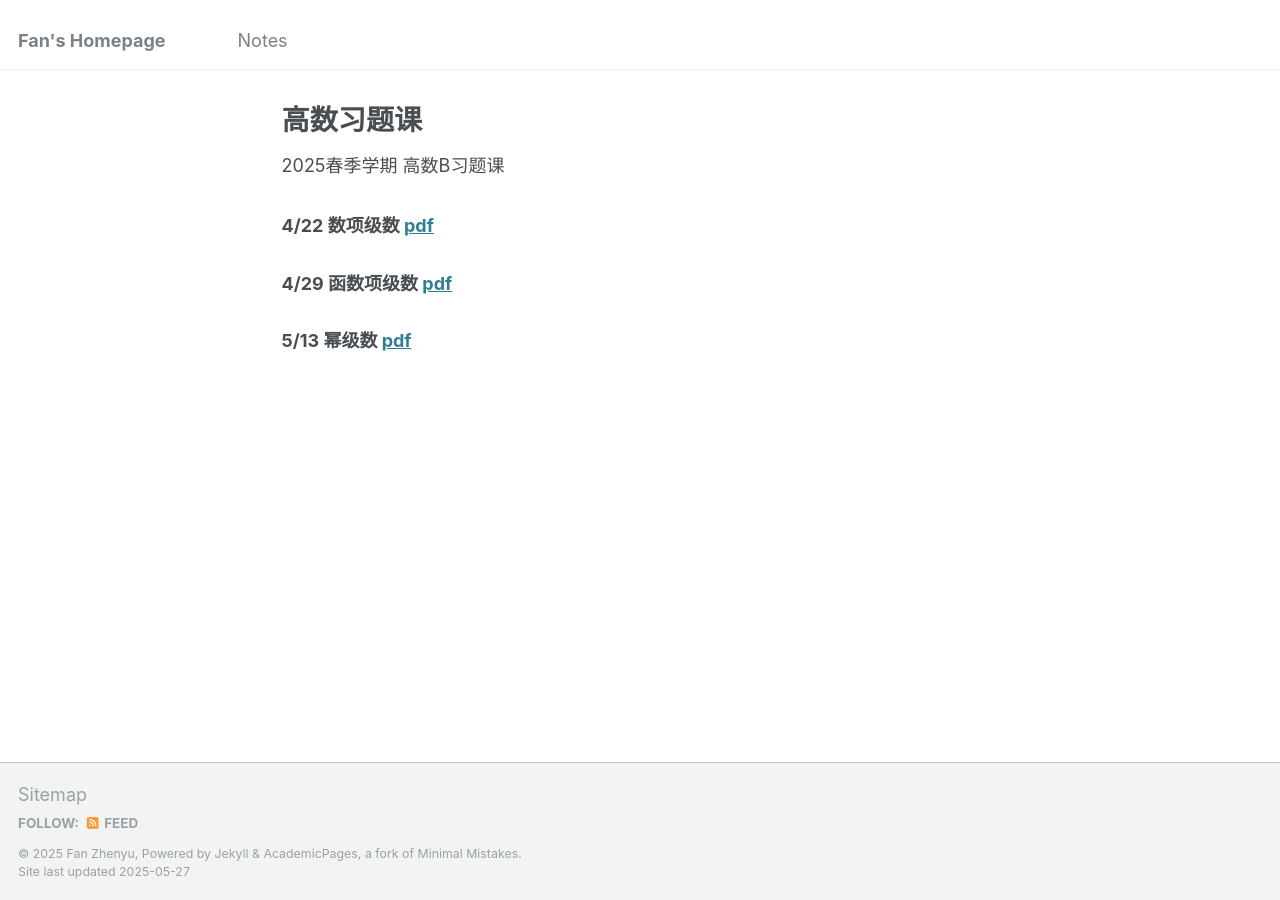
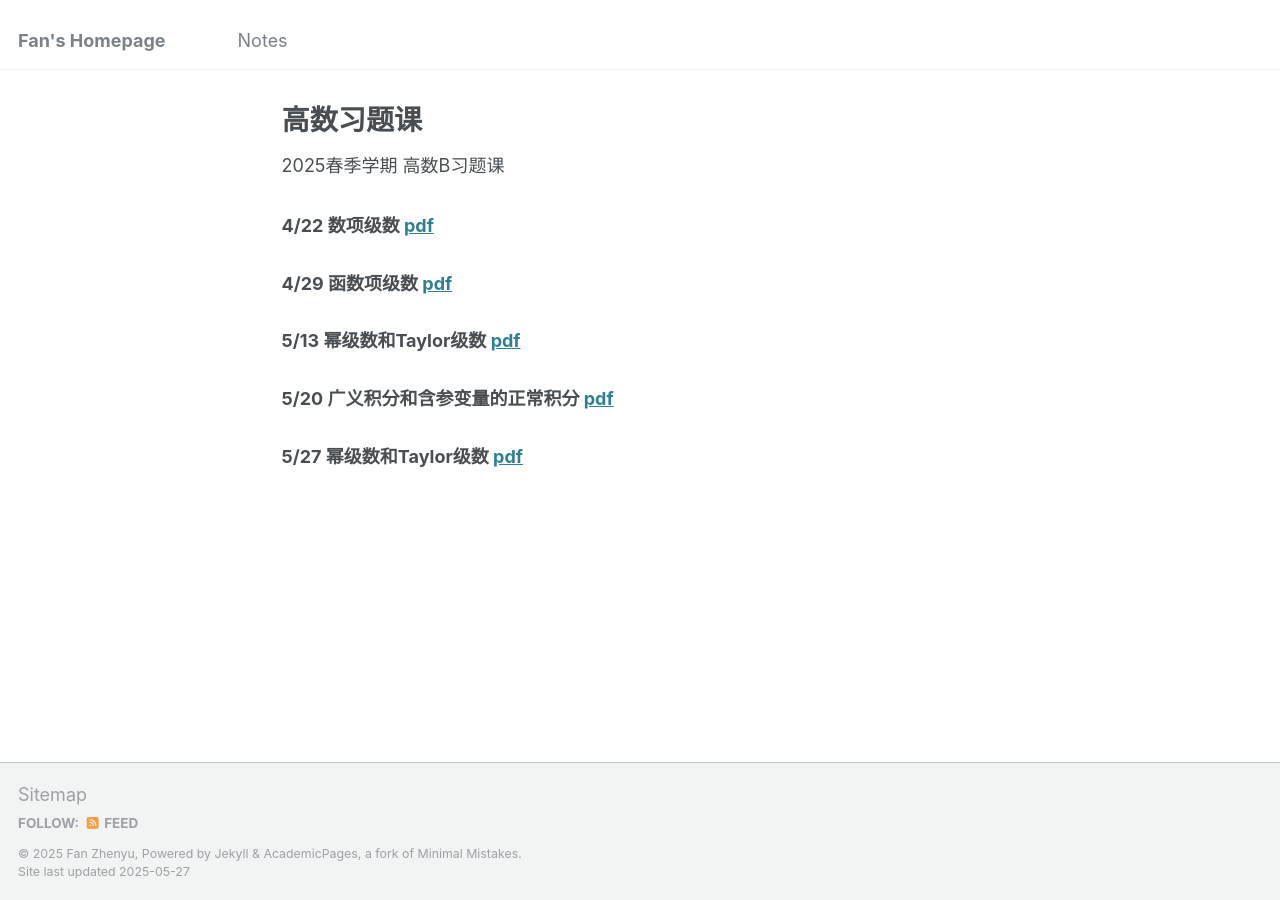
Before and after one commit to fanzymath/fanzymath.github.io, a Jekyll site: the page built from _notes/2025-exercise-class-notes.md, in a window 1280 px wide. Built offline with Jekyll 4.4.1, drawn with Linux system fonts in a browser that asks for light colours.

Commit message:
Update 2025-exercise-class-notes.md

```diff
--- a/_notes/2025-exercise-class-notes.md
+++ b/_notes/2025-exercise-class-notes.md
@@ -12,4 +12,6 @@ location: "Beijing"
 
 ### 4/22 数项级数 [pdf](https://fanzymath.github.io/files/series.pdf)
 ### 4/29 函数项级数 [pdf](https://fanzymath.github.io/files/series_of_functions.pdf)
-### 5/13 幂级数 [pdf](https://fanzymath.github.io/files/power_series.pdf)
+### 5/13 幂级数和Taylor级数 [pdf](https://fanzymath.github.io/files/power_series.pdf)
+### 5/20 广义积分和含参变量的正常积分 [pdf](https://fanzymath.github.io/files/Infinite_Integral.pdf)
+### 5/27 幂级数和Taylor级数 [pdf](https://fanzymath.github.io/files/Infinite_Integral_with_parameters.pdf)
```
